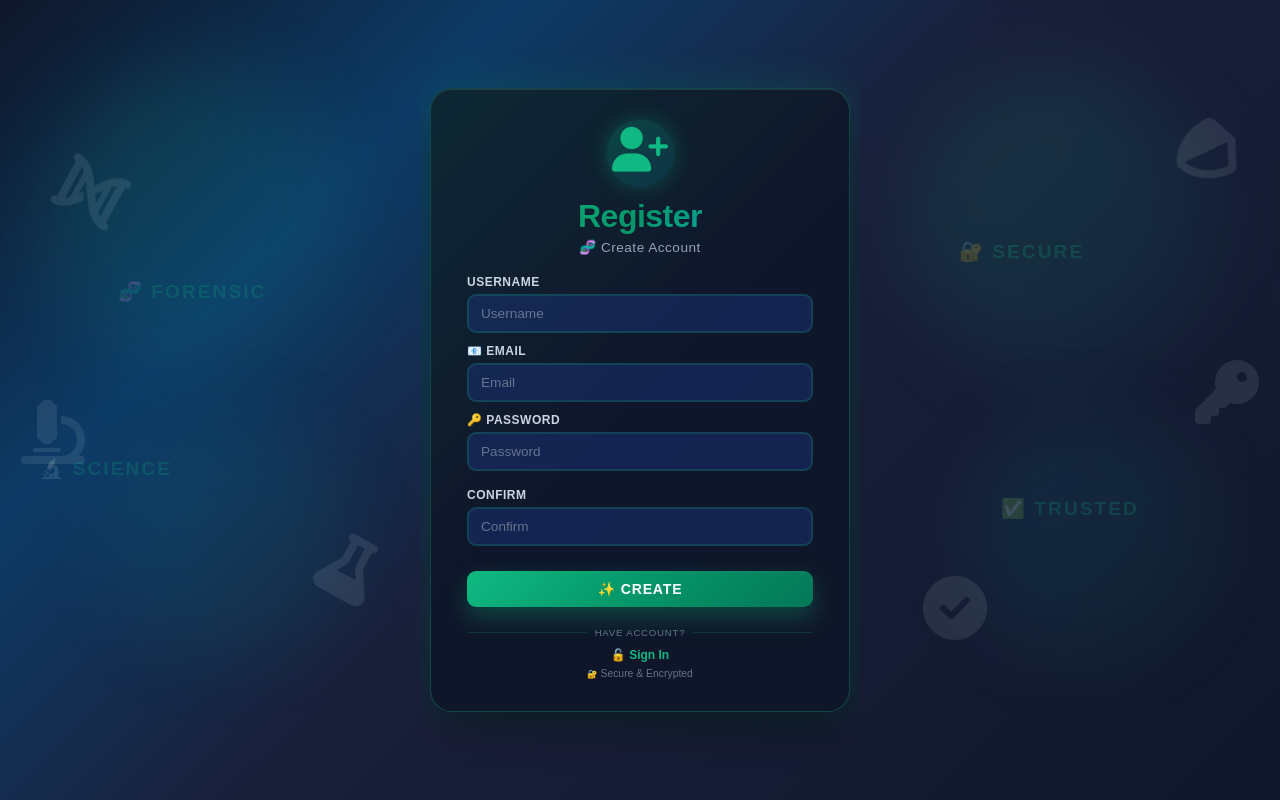
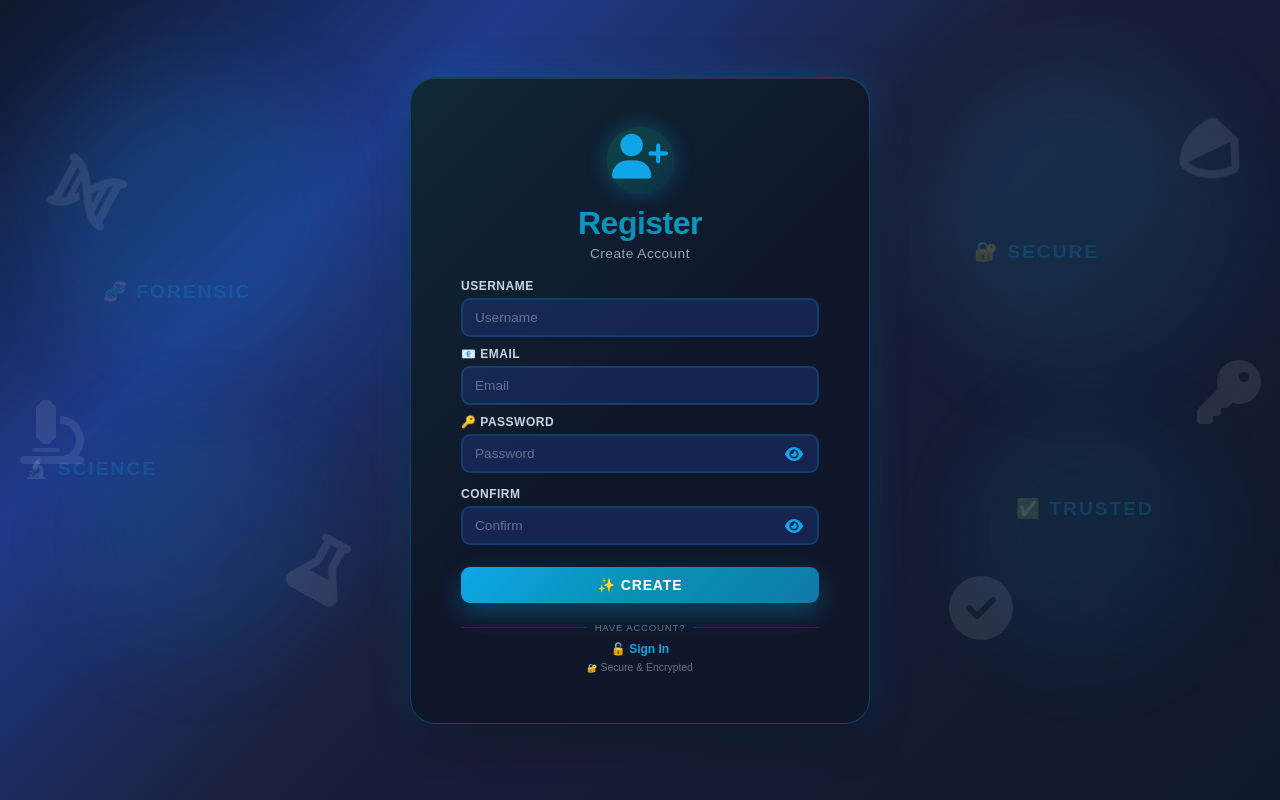
Before and after one commit to badalraj047/Forensic-Dna-Matching-System, a Flask app: page /register in a window 1280 px wide. Run offline with Flask 3, Linux system fonts and the light colour scheme.

Commit message:
Updated files

```diff
--- a/templates/register.html
+++ b/templates/register.html
@@ -22,7 +22,7 @@
 
         body {
             font-family: 'Sora', sans-serif;
-            background: linear-gradient(135deg, #0f172a 0%, #0d3b66 25%, #1a1f3a 50%, #0f172a 100%);
+            background: linear-gradient(135deg, #0f172a 0%, #1e3a8a 25%, #1a1f3a 50%, #0f172a 100%);
             display: flex;
             color: #e2e8f0;
             position: relative;
@@ -50,30 +50,15 @@
             padding: 40px;
         }
 
-        /* Center form - SCROLLABLE */
+        /* Center form */
         .center-container {
             width: 100%;
-            max-width: 440px;
+            max-width: 500px;
             display: flex;
             align-items: center;
             justify-content: center;
             z-index: 10;
-            max-height: 100vh;
-            overflow-y: auto;
-            padding: 10px;
-        }
-
-        .center-container::-webkit-scrollbar {
-            width: 5px;
-        }
-
-        .center-container::-webkit-scrollbar-track {
-            background: transparent;
-        }
-
-        .center-container::-webkit-scrollbar-thumb {
-            background: rgba(16, 185, 129, 0.3);
-            border-radius: 3px;
+            padding: 20px;
         }
 
         /* Animated shapes */
@@ -81,7 +66,7 @@
             position: absolute;
             width: 300px;
             height: 300px;
-            background: linear-gradient(135deg, rgba(16, 185, 129, 0.15) 0%, rgba(6, 182, 212, 0.05) 100%);
+            background: linear-gradient(135deg, rgba(14, 165, 233, 0.15) 0%, rgba(6, 182, 212, 0.05) 100%);
             border-radius: 50%;
             top: 10%;
             left: 10%;
@@ -98,7 +83,7 @@
             position: absolute;
             width: 250px;
             height: 250px;
-            background: linear-gradient(135deg, rgba(6, 182, 212, 0.1) 0%, rgba(16, 185, 129, 0.05) 100%);
+            background: linear-gradient(135deg, rgba(6, 182, 212, 0.1) 0%, rgba(14, 165, 233, 0.05) 100%);
             border-radius: 50%;
             bottom: 20%;
             right: 10%;
@@ -125,7 +110,7 @@
 
         .panel-text {
             position: absolute;
-            color: rgba(16, 185, 129, 0.2);
+            color: rgba(14, 165, 233, 0.2);
             font-size: 1.2em;
             font-weight: 600;
             letter-spacing: 2px;
@@ -145,12 +130,12 @@
             z-index: 20;
             background: rgba(15, 23, 42, 0.95);
             backdrop-filter: blur(20px);
-            border: 1px solid rgba(16, 185, 129, 0.3);
-            border-radius: 22px;
-            padding: 32px 36px;
+            border: 1px solid rgba(14, 165, 233, 0.3);
+            border-radius: 25px;
+            padding: 50px 50px;
             box-shadow:
                 0 20px 40px -10px rgba(0, 0, 0, 0.5),
-                0 0 40px rgba(16, 185, 129, 0.2),
+                0 0 40px rgba(14, 165, 233, 0.2),
                 inset 0 1px 0 0 rgba(255, 255, 255, 0.1);
             animation: cardAppear 0.8s cubic-bezier(0.34, 1.56, 0.64, 1);
             max-width: 100%;
@@ -187,7 +172,7 @@
 
         .register-header {
             text-align: center;
-            margin-bottom: 20px;
+            margin-bottom: 18px;
         }
 
         .register-icon-wrapper {
@@ -207,7 +192,7 @@
             background: linear-gradient(135deg, rgba(16, 185, 129, 0.25) 0%, rgba(6, 182, 212, 0.15) 100%);
             border-radius: 50%;
             animation: pulse 3s ease-in-out infinite;
-            box-shadow: 0 0 20px rgba(16, 185, 129, 0.3);
+            box-shadow: 0 0 20px rgba(14, 165, 233, 0.3);
         }
 
         @keyframes pulse {
@@ -217,7 +202,7 @@
 
         .register-icon {
             font-size: 2.8em;
-            color: #10b981;
+            color: #0ea5e9;
             position: relative;
             z-index: 2;
             animation: float-icon 3s ease-in-out infinite;
@@ -231,7 +216,7 @@
         .register-header h1 {
             font-size: 2em;
             font-weight: 800;
-            background: linear-gradient(135deg, #10b981 0%, #059669 50%, #06b6d4 100%);
+            background: linear-gradient(135deg, #0ea5e9 0%, #0891b2 50%, #06b6d4 100%);
             -webkit-background-clip: text;
             -webkit-text-fill-color: transparent;
             background-clip: text;
@@ -247,7 +232,7 @@
         }
 
         .form-group {
-            margin-bottom: 11px;
+            margin-bottom: 10px;
         }
 
         .form-group label {
@@ -262,13 +247,15 @@
 
         .input-wrapper {
             position: relative;
+            display: flex;
+            align-items: center;
         }
 
         .form-group input {
             width: 100%;
             padding: 10px 12px;
             background: rgba(30, 58, 138, 0.4);
-            border: 2px solid rgba(16, 185, 129, 0.2);
+            border: 2px solid rgba(14, 165, 233, 0.2);
             border-radius: 9px;
             color: #e2e8f0;
             font-size: 0.85em;
@@ -276,6 +263,7 @@
             transition: all 0.4s cubic-bezier(0.34, 1.56, 0.64, 1);
             position: relative;
             z-index: 2;
+            padding-right: 40px;
         }
 
         .form-group input::placeholder {
@@ -287,9 +275,35 @@
             background: rgba(30, 58, 138, 0.8);
             border-color: rgba(16, 185, 129, 0.8);
             box-shadow:
-                0 0 15px rgba(16, 185, 129, 0.3),
+                0 0 15px rgba(14, 165, 233, 0.3),
                 inset 0 1px 0 0 rgba(255, 255, 255, 0.1);
             transform: translateY(-1px);
+        }
+
+        /* PASSWORD TOGGLE BUTTON */
+        .password-toggle {
+            position: absolute;
+            right: 10px;
+            background: none;
+            border: none;
+            color: #0ea5e9;
+            cursor: pointer;
+            font-size: 1em;
+            padding: 6px;
+            display: flex;
+            align-items: center;
+            justify-content: center;
+            transition: all 0.3s ease;
+            z-index: 3;
+        }
+
+        .password-toggle:hover {
+            color: #0891b2;
+            transform: scale(1.15);
+        }
+
+        .password-toggle:active {
+            transform: scale(0.95);
         }
 
         .password-strength-container {
@@ -386,7 +399,7 @@
         .register-btn {
             width: 100%;
             padding: 10px;
-            background: linear-gradient(135deg, #10b981 0%, #059669 50%, #047857 100%);
+            background: linear-gradient(135deg, #0ea5e9 0%, #0891b2 50%, #0f7ba8 100%);
             color: white;
             border: none;
             border-radius: 9px;
@@ -394,8 +407,8 @@
             font-size: 0.88em;
             cursor: pointer;
             transition: all 0.5s cubic-bezier(0.34, 1.56, 0.64, 1);
-            box-shadow: 0 10px 25px rgba(16, 185, 129, 0.3);
-            margin-top: 14px;
+            box-shadow: 0 10px 25px rgba(14, 165, 233, 0.3);
+            margin-top: 12px;
             margin-bottom: 10px;
             text-transform: uppercase;
             letter-spacing: 0.8px;
@@ -461,14 +474,14 @@
         .divider {
             display: flex;
             align-items: center;
-            margin: 10px 0;
+            margin: 9px 0;
             gap: 8px;
         }
 
         .divider-line {
             flex: 1;
             height: 1px;
-            background: rgba(16, 185, 129, 0.2);
+            background: rgba(14, 165, 233, 0.2);
         }
 
         .divider-text {
@@ -485,7 +498,7 @@
         }
 
         .login-link a {
-            color: #10b981;
+            color: #0ea5e9;
             text-decoration: none;
             font-weight: 700;
             transition: all 0.3s ease;
@@ -593,7 +606,7 @@
                         <div class="register-icon"><i class="fas fa-user-plus"></i></div>
                     </div>
                     <h1>Register</h1>
-                    <p>🧬 Create Account</p>
+                    <p>Create Account</p>
                 </div>
 
                 <div class="message error-message" id="errorMessage"></div>
@@ -618,6 +631,9 @@
                         <label for="password">🔑 Password</label>
                         <div class="input-wrapper">
                             <input type="password" id="password" name="password" placeholder="Password" required minlength="6">
+                            <button type="button" class="password-toggle" onclick="togglePassword('password')">
+                                <i class="fas fa-eye"></i>
+                            </button>
                         </div>
                         <div class="password-strength-container" id="strengthContainer">
                             <div class="strength-bar">
@@ -631,6 +647,9 @@
                         <label for="confirmPassword">Confirm</label>
                         <div class="input-wrapper">
                             <input type="password" id="confirmPassword" name="confirmPassword" placeholder="Confirm" required>
+                            <button type="button" class="password-toggle" onclick="togglePassword('confirmPassword')">
+                                <i class="fas fa-eye"></i>
+                            </button>
                         </div>
                         <div class="password-match" id="passwordMatch">
                             <div class="match-icon nomatch" id="matchIcon">✗</div>
@@ -673,6 +692,21 @@
     </div>
 
     <script>
+        // SHOW/HIDE PASSWORD FUNCTION
+        function togglePassword(fieldId) {
+            const field = document.getElementById(fieldId);
+            const buttons = document.querySelectorAll('.password-toggle');
+            const button = event.target.closest('.password-toggle');
+
+            if (field.type === 'password') {
+                field.type = 'text';
+                button.innerHTML = '<i class="fas fa-eye-slash"></i>';
+            } else {
+                field.type = 'password';
+                button.innerHTML = '<i class="fas fa-eye"></i>';
+            }
+        }
+
         const registerForm = document.getElementById('registerForm');
         const errorMessage = document.getElementById('errorMessage');
         const successMessage = document.getElementById('successMessage');
```
Also changed, not shown: other parts of templates/register.html (+11 -12 lines), templates/login.html (+47 -1 lines).
